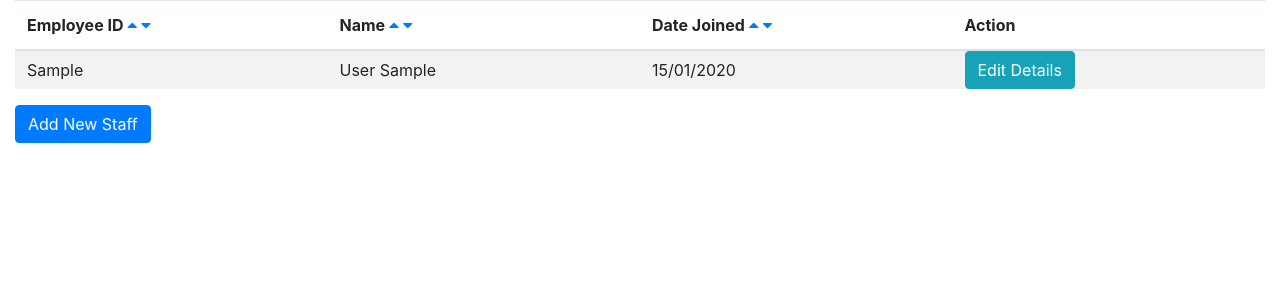
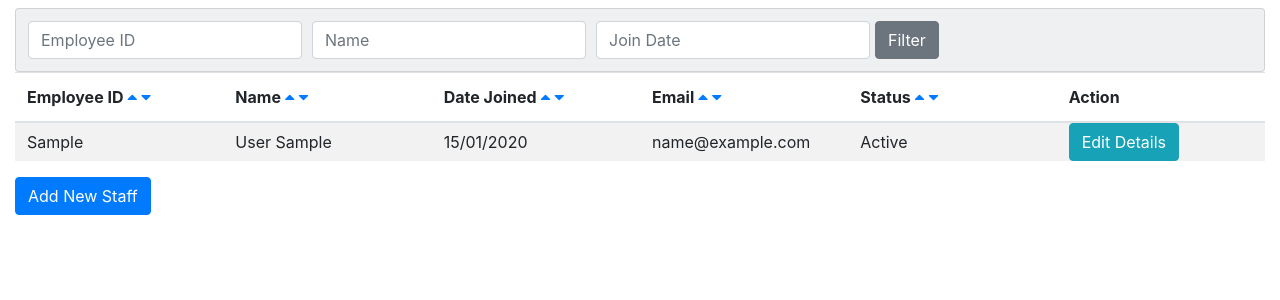
Before and after one commit to tyochan/swhr, a Django app: page /personal_details/ in a window 1280 px wide. Shown: the part 66-366 px from the top of the page. Run offline with Django 3.2, Linux system fonts and the light colour scheme; tables that the repository leaves empty hold one stand-in row (values such as "Sample post"); some libraries are stand-ins or nearby versions.

Commit message:
Added payment status and staff filtering

```diff
--- a/leave_records/forms.py
+++ b/leave_records/forms.py
@@ -44,10 +44,6 @@ class LeaveForm(ModelForm):
         )
 
         # Modify widget
-        self.fields['start_date'].widget = DateInput(
-            attrs={'onkeydown': 'return false', 'autocomplete': 'off'})
-        self.fields['end_date'].widget = DateInput(
-            attrs={'onkeydown': 'return false', 'autocomplete': 'off'})
         self.fields['remarks'].widget = Textarea()
 
         # Rename display fields' names
--- a/leave_records/static/js/form_leave.js
+++ b/leave_records/static/js/form_leave.js
@@ -55,9 +55,6 @@ function toggleDayType() {
 
 
 $().ready(function() {
-  // Initialize All Datepicker
-  $(".dateinput").datepicker()
-
   // Initialize  picking date
   endDate = new Date()
   endDate.setMonth(endDate.getMonth() + 3)
--- a/payroll/choices.py
+++ b/payroll/choices.py
@@ -4,7 +4,6 @@ PAYMENT_METHOD = {
     ('Transfer', 'Transfer'),
 }
 STATUS_CHOICES = (
-    ('PD', 'PENDING'),
     ('PA', 'PAID'),
     ('CC', 'CANCELLED'),
 )
--- a/payroll/models.py
+++ b/payroll/models.py
@@ -32,6 +32,8 @@ class Payment(models.Model):
     mpf_employee = models.FloatField()
 
     net_pay = models.FloatField()
+    status = models.CharField(
+        max_length=10, choices=choices.STATUS_CHOICES, default='PA', blank=True)
 
     class meta:
         ordering = ['-period_start']
--- a/payroll/static/js/ajax_payment.js
+++ b/payroll/static/js/ajax_payment.js
@@ -20,12 +20,12 @@ function calculateSalary() {
       $('#id_total_payments').val(data.total_payments.toFixed(2))
       $('#id_total_deductions').val(data.total_deductions.toFixed(2))
 
-      log("ajax success"); // another sanity check
+      log("ajax: calculate salary success"); // another sanity check
     },
 
     // handle a non-successful response
     error: function(xhr, errmsg, err) {
-      log("ajax error");
+      log("ajax: calculate salary error");
     }
   })
 }
--- a/payroll/urls.py
+++ b/payroll/urls.py
@@ -10,8 +10,11 @@ urlpatterns = [
     # /payroll/string/
     path('create', views.PaymentCreateView.as_view(), name='create_payment'),
     path('detail/<int:pk>', views.PaymentDetailView.as_view(), name='detail_payment'),
+    path('update/<int:pk>', views.PaymentUpdateView.as_view(), name='update_payment'),
+    path('last/', views.PaymentFinalView.as_view(), name='last_payment'),
 
     # Method
     path('ajax/getSalary', views.calculateSalary, name='calculate_salary'),
+    path('last/ajax/getSalary', views.lastPayment, name='last_salary'),
     path('generatePDF/<int:pk>', views.PaymentPDFView.as_view(), name='generate_pdf'),
 ]
--- a/personal_details/forms.py
+++ b/personal_details/forms.py
@@ -52,12 +52,6 @@ class EmployeeForm(ModelForm):
                 '<a href="{% url \'personal_details:index\' %}" class="btn btn-outline-secondary" role="button">Back</a>')
         )
 
-        # Modify widget
-        self.fields['join_date'].widget = DateInput(
-            attrs={'onkeydown': 'return false', 'autocomplete': 'off'})
-        self.fields['leave_date'].widget = DateInput(
-            attrs={'onkeydown': 'return false', 'autocomplete': 'off'})
-
         # Rename display fields' names
         self.fields['staff_no'].label = "Staff ID"
         self.fields['first_name'].label = "First Name"
--- a/personal_details/templates/index.html
+++ b/personal_details/templates/index.html
@@ -1,24 +1,53 @@
-<!DOCTYPE html>
 {% extends "base.html" %}
+{% load staticfiles %}
+
+{% block css %}
+<link rel="stylesheet" href="{% static 'css/personal_details.css' %}">
+{% endblock %}
 
 {% block content %}
+<div class="card text-white mt-2">
+  <form class="form-row card-body" method="get" action=".">
+    <div class="col-xs-1">
+      <input class="form-control" id="id_staff_no" name="staff_no" type="number" placeholder="Employee ID" value="{{staff_no}}">
+    </div>
+    <div class="col-xs-1">
+      <input class="form-control" id="id_name" name="name" type="text" placeholder="Name" value="{{name}}">
+    </div>
+    <div class="col-xs-1">
+      <input class="form-control dateinput" id="id_join_date" name="join_date" type="text" placeholder="Join Date" value="{{join_date}}">
+    </div>
+    <button type="submit" class="btn btn-secondary">Filter</button>
+  </form>
+</div>
+
 <table class="table table-striped table-hover">
   <thead>
     <tr>
       <th>
         Employee ID
-        <a href="?order_by=staff_no" class="fas fa-caret-up"></a>
-        <a href="?order_by=-staff_no" class="fas fa-caret-down"></a>
+        <a href="?order_by=staff_no&staff_no={{staff_no}}&last_name={{last_name}}&first_name={{first_name}}&join_date={{join_date}}" class="fas fa-caret-up"></a>
+        <a href="?order_by=-staff_no&staff_no={{staff_no}}&last_name={{last_name}}&first_name={{first_name}}&join_date={{join_date}}" class="fas fa-caret-down"></a>
       </th>
       <th>
         Name
-        <a href="?order_by=last_name" class="fas fa-caret-up"></a>
-        <a href="?order_by=-last_name" class="fas fa-caret-down"></a>
+        <a href="?order_by=last_name&staff_no={{staff_no}}&last_name={{last_name}}&first_name={{first_name}}&join_date={{join_date}}" class="fas fa-caret-up"></a>
+        <a href="?order_by=-last_name&staff_no={{staff_no}}&last_name={{last_name}}&first_name={{first_name}}&join_date={{join_date}}" class="fas fa-caret-down"></a>
       </th>
       <th>
         Date Joined
-        <a href="?order_by=join_date" class="fas fa-caret-up"></a>
-        <a href="?order_by=-join_date" class="fas fa-caret-down"></a>
+        <a href="?order_by=join_date&staff_no={{staff_no}}&last_name={{last_name}}&first_name={{first_name}}&join_date={{join_date}}" class="fas fa-caret-up"></a>
+        <a href="?order_by=-join_date&staff_no={{staff_no}}&last_name={{last_name}}&first_name={{first_name}}&join_date={{join_date}}" class="fas fa-caret-down"></a>
+      </th>
+      <th>
+        Email
+        <a href="?order_by=email&staff_no={{staff_no}}&last_name={{last_name}}&first_name={{first_name}}&join_date={{join_date}}" class="fas fa-caret-up"></a>
+        <a href="?order_by=-email&staff_no={{staff_no}}&last_name={{last_name}}&first_name={{first_name}}&join_date={{join_date}}" class="fas fa-caret-down"></a>
+      </th>
+      <th>
+        Status
+        <a href="?order_by=active&staff_no={{staff_no}}&last_name={{last_name}}&first_name={{first_name}}&join_date={{join_date}}" class="fas fa-caret-up"></a>
+        <a href="?order_by=-active&staff_no={{staff_no}}&last_name={{last_name}}&first_name={{first_name}}&join_date={{join_date}}" class="fas fa-caret-down"></a>
       </th>
       <th>Action</th>
       <!-- <th></th> -->
@@ -30,6 +59,14 @@
       <td>{{e.staff_no}}</td>
       <td>{{e.last_name|add:" "|add:e.first_name}}</td>
       <td>{{e.join_date|date:"d/m/Y"}}</td>
+      <td>{{e.email}}</td>
+      <td>
+        {% if e.active %}
+        Active
+        {% else %}
+        Inactive
+        {% endif %}
+      </td>
       <td>
         <a href="{% url 'personal_details:update_staff' e.staff_no %}" class="btn btn-info" role="button">Edit Details</a>
       </td>
@@ -38,8 +75,8 @@
   </tbody>
 </table>
 
-<div class="footer">
+<div class="footer clearfix">
+  <a href="{% url 'personal_details:create_staff' %}" class="btn btn-primary" role="button">Add New Staff</a>
   {% include "pagination.html" %}
-  <a href="{% url 'personal_details:create_staff' %}" class="btn btn-primary" role="button">Add New Staff</a>
 </div>
 {% endblock %}
--- a/personal_details/views.py
+++ b/personal_details/views.py
@@ -3,6 +3,7 @@ from django.views.generic import ListView, DetailView, CreateView, UpdateView, D
 
 # Models
 from .models import Employee
+from django.db.models import Q
 
 # Form classes
 from . import forms
@@ -16,15 +17,30 @@ from django.urls import reverse_lazy
 class IndexView(ListView):
     template_name = 'index.html'
     context_object_name = 'employees'
-    paginate_by = 15
+    paginate_by = 13
 
     def get_queryset(self):
         order_by = self.request.GET.get('order_by', 'last_name')
-        return Employee.objects.all().order_by(order_by)
+
+        # Filtering
+        staff_no = self.request.GET.get('staff_no', '')
+        name = self.request.GET.get('name', '')
+        join_date = self.request.GET.get('join_date', '')
+        print('Staff Filtering: %s %s %s' %
+              (staff_no, name, join_date))
+
+        return Employee.objects.order_by(order_by).filter(Q(staff_no__contains=staff_no), Q(last_name__contains=name) | Q(first_name__contains=name),
+                                                          Q(join_date__contains=join_date))
 
     def get_context_data(self, **kwargs):
         context = super(IndexView, self).get_context_data(**kwargs)
         context['order_by'] = self.request.GET.get('order_by', 'last_name')
+
+        # Filtering
+        context['staff_no'] = self.request.GET.get('staff_no', '')
+        context['name'] = self.request.GET.get('name', '')
+        context['join_date'] = self.request.GET.get('join_date', '')
+
         return context
 
 
--- a/swhr/static/css/style.css
+++ b/swhr/static/css/style.css
@@ -28,3 +28,11 @@
 body {
   overflow-y:hidden;
 }
+
+.card-body {
+  padding: 0.75em;
+}
+
+.card {
+  background-color: #eff0f1;
+}
--- a/swhr/static/js/common.js
+++ b/swhr/static/js/common.js
@@ -13,10 +13,15 @@ log = console.log.bind(console)
 
 function enable(object) {
   object.prop('disabled', false)
+  object.prop('readonly', false)
 }
 
 function disable(object) {
   object.prop('disabled', true)
+}
+
+function readonly(object) {
+  object.prop('readonly', true)
 }
 
 $('input').on('keydown', function(event) {
@@ -25,6 +30,10 @@ $('input').on('keydown', function(event) {
     this.blur();
   }
 });
+
+$('.dateinput').on('keydown', function(event) {
+  this.blur()
+})
 
 // Datepicker options
 $.fn.datepicker.defaults.format = "yyyy-mm-dd"
@@ -35,7 +44,7 @@ $.fn.datepicker.defaults.daysOfWeekDisabled = '06'
 $.fn.datepicker.defaults.datesDisabled = HOLIDAYS
 $.fn.datepicker.defaults.enableOnReadonly = false
 
-// $().ready(function() {
+$().ready(function() {
   // Check if holidays are weekends
   // for (var i in HOLIDAYS) {
   //   array = HOLIDAYS[i].split('-');
@@ -44,4 +53,8 @@ $.fn.datepicker.defaults.enableOnReadonly = false
   //     console.log(holidays[i]);
   //   }
   // }
-// });
+
+  // Initialize All Datepicker
+  $(".dateinput").datepicker()
+  $(".dateinput").attr("autocomplete", "off");
+});
--- a/swhr/templates/base.html
+++ b/swhr/templates/base.html
@@ -26,16 +26,16 @@
   <nav class="navbar navbar-expand-sm bg-dark navbar-dark sticky-top">
     <a class="navbar-brand" href="{% url 'personal_details:index' %}"><img src="{% static 'images/logo_g.png' %}" alt="SkyWiseHR" id="logo"></a>
     <ul class="navbar-nav nav">
-      <li class="nav-item {% if request.resolver_match.view_name == 'personal_details:index' %}active{% endif %}">
+      <li class="nav-item {% if request.resolver_match.app_name == 'personal_details' %}active{% endif %}">
         <a class="nav-link" href="{% url 'personal_details:index' %}">
           <!-- <i class="fas fa-address-book"></i> -->
           Personal Details</a>
       </li>
-      <li class="nav-item {% if request.resolver_match.view_name == 'leave_records:index' %}active{% endif %}">
+      <li class="nav-item {% if request.resolver_match.app_name == 'leave_records' %}active{% endif %}">
         <a class="nav-link" href="{% url 'leave_records:index' %}">
           Leave Records</a>
       </li>
-      <li class="nav-item {% if request.resolver_match.view_name == 'payroll:index' %}active{% endif %}">
+      <li class="nav-item {% if request.resolver_match.app_name == 'payroll' %}active{% endif %}">
         <a class="nav-link" href="{% url 'payroll:index' %}">
           Payroll
         </a>
```
Also changed, not shown: payroll/forms.py (+17 -8 lines), payroll/static/js/form_payment.js (+4 -5 lines), payroll/templates/payroll.html (+32 -1 lines), payroll/views.py (+118 -2 lines). Lines whose indentation alone changed are shown as unchanged.
